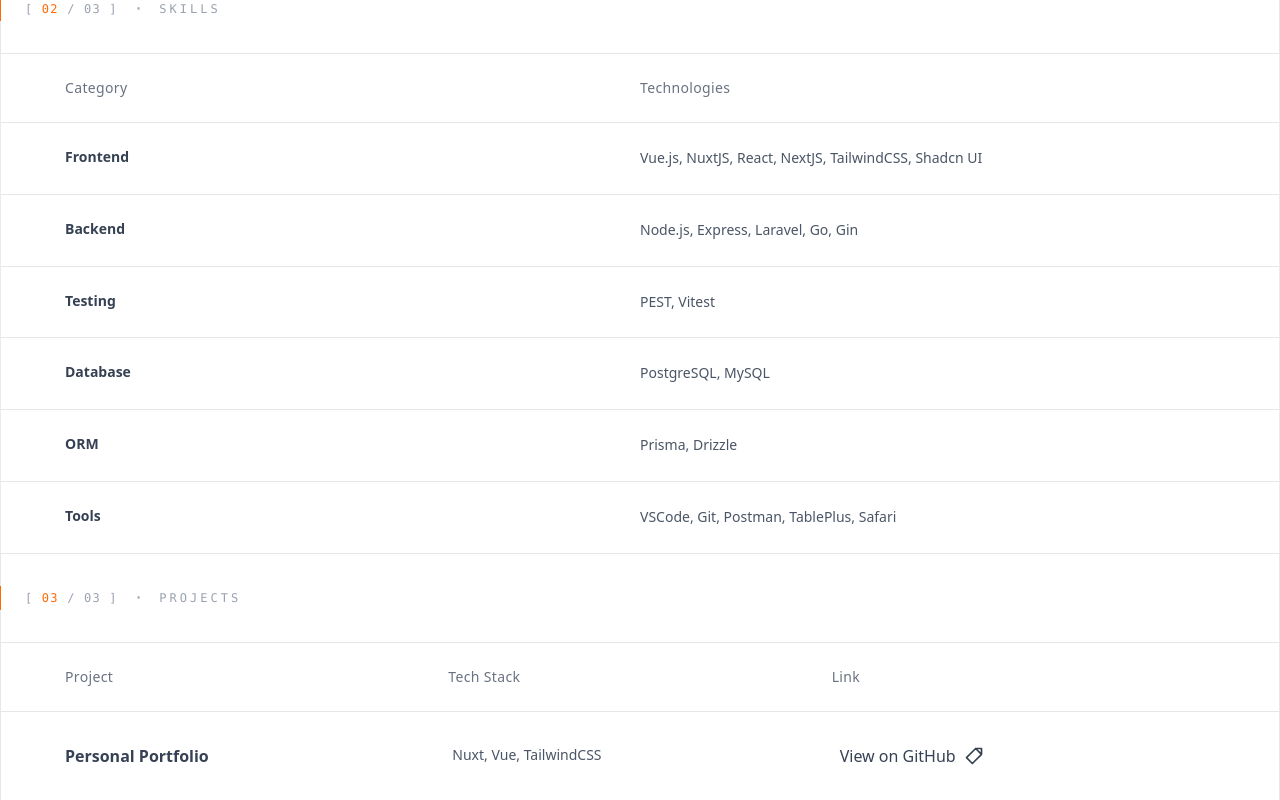
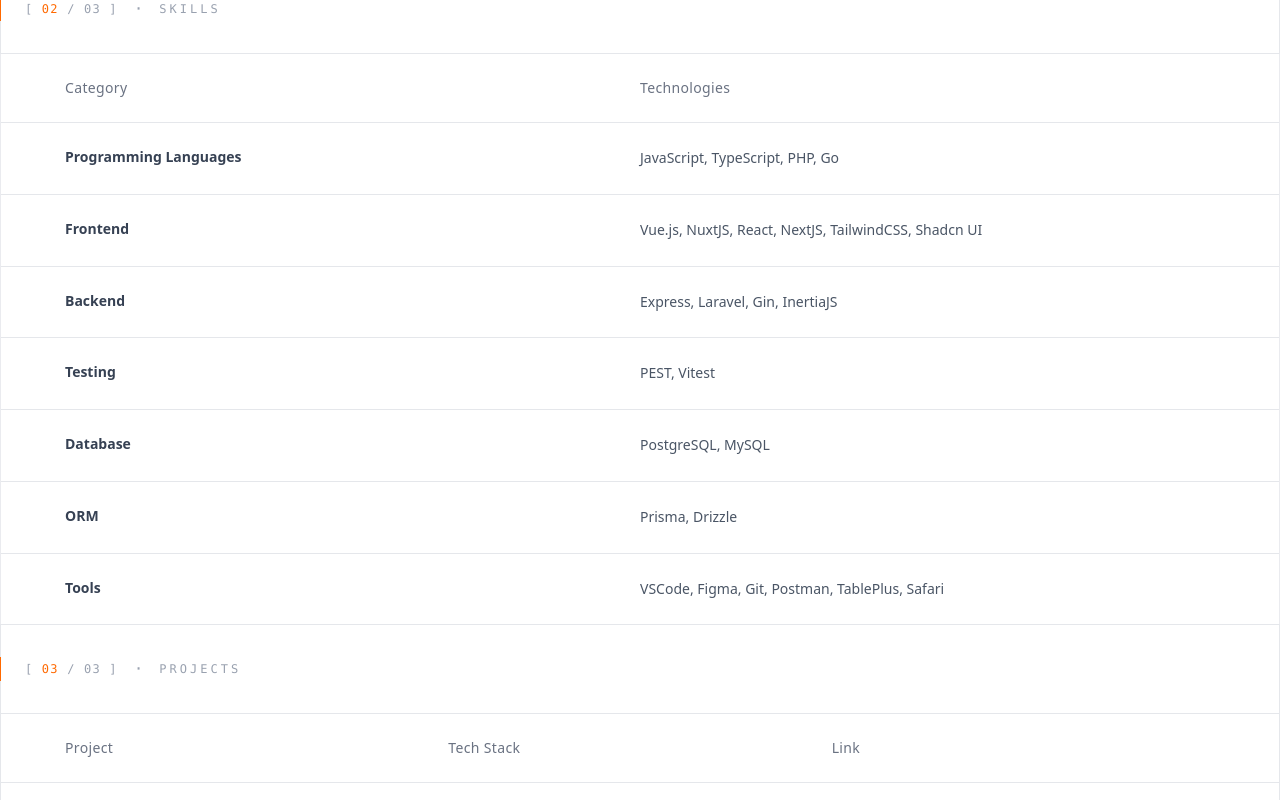
Before and after one commit to ardianilyas/portfolio, a Nuxt app: page / in a window 1280 px wide. Shown: the part 709-1509 px from the top of the page. Built offline with nearby package versions, Linux system fonts and the light colour scheme.

Commit message:
fix: update UI

```diff
--- a/app/components/Skills.vue
+++ b/app/components/Skills.vue
@@ -10,6 +10,7 @@
 
     <div class="container mx-auto border-x border-gray-200/80 dark:border-gray-800">
 
+
       <!-- GRID HEADER -->
       <div
         class="hidden md:grid md:grid-cols-2 border-b border-gray-200 dark:border-gray-800 px-6 md:px-16 py-6
@@ -20,13 +21,18 @@
 
       <!-- SKILL ROWS -->
       <SkillRow
+        label="Programming Languages"
+        tech="JavaScript, TypeScript, PHP, Go"
+      />
+
+      <SkillRow
         label="Frontend"
         tech="Vue.js, NuxtJS, React, NextJS, TailwindCSS, Shadcn UI"
       />
 
       <SkillRow
         label="Backend"
-        tech="Node.js, Express, Laravel, Go, Gin"
+        tech="Express, Laravel, Gin, InertiaJS"
       />
 
       <SkillRow
@@ -46,7 +52,7 @@
 
       <SkillRow
         label="Tools"
-        tech="VSCode, Git, Postman, TablePlus, Safari"
+        tech="VSCode, Figma, Git, Postman, TablePlus, Safari"
         :last="true"
       />
 
```
